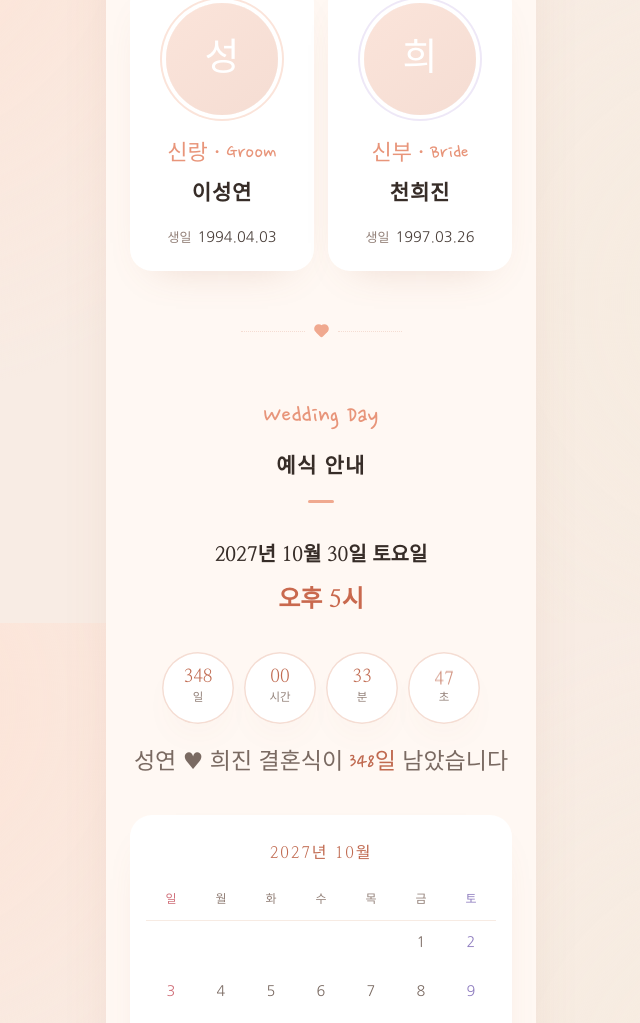
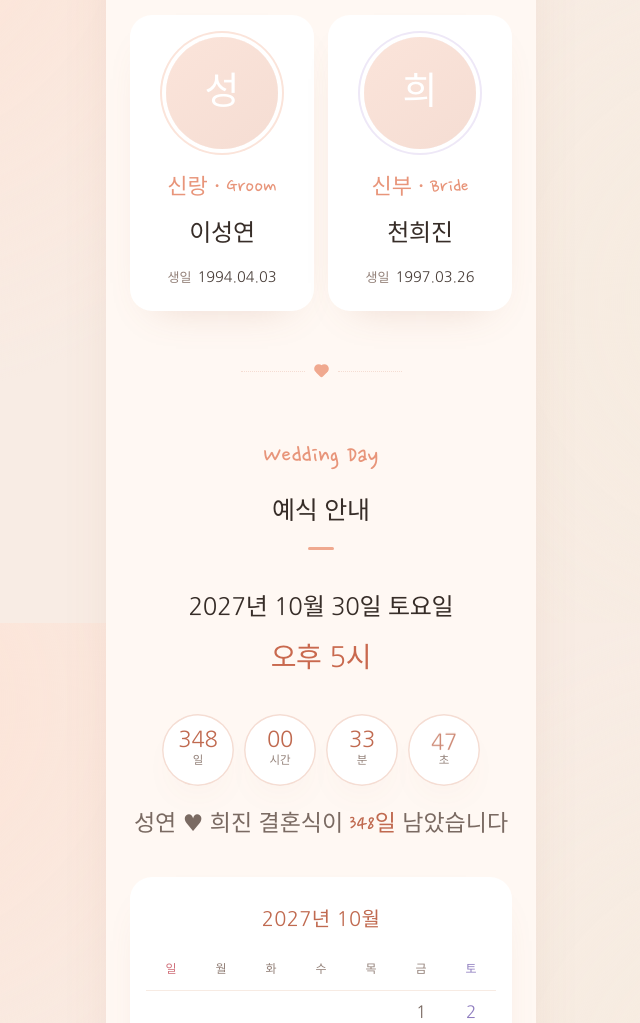
Before and after one commit to rev6unsers/rev6unsers.github.io, a plain HTML site: page index.html in a window 1280 px wide. Shown: the part 1777-2800 px from the top of the page, without its empty margins (319-959 px from the left). Drawn offline with Linux system fonts and the light colour scheme; a web font is replaced by a local one.

Commit message:
제목 글씨체 변경

```diff
--- a/css/main.css
+++ b/css/main.css
@@ -1232,3 +1232,44 @@ footer .share-btn:active { transform: scale(0.97); }
 @media (prefers-reduced-motion: reduce) {
   .dd-cell b.tick { animation: none; }
 }
+
+
+/* 15. 둥근 제목체
+   손글씨(나눔펜) label 아래의 한글 제목, 날짜, 숫자, 이름을 감자꽃체로 부드럽게 맞춘다.
+   인사말 본문만 나눔명조로 남겨 편지 느낌을 준다. */
+
+:root { --round: 'Gamja Flower', 'Nanum Gothic', sans-serif; }
+
+.cover h1,
+.cover-dot-date,
+.label-title,
+.pf-name,
+.family b,
+.when-date,
+.when-time,
+.dd-cell b,
+.cal-title,
+.cal .d,
+.venue-card .vc-name,
+footer .thanks-line + div {
+  font-family: var(--round);
+  font-weight: 400;
+  letter-spacing: -0.01em;
+}
+
+.cover h1 { font-size: 34px; }
+.label-title { font-size: 25px; }
+.pf-name { font-size: 24px; }
+.family b { font-size: 21px; }
+.when-date { font-size: 24px; }
+.when-time { font-size: 28px; }
+.dd-cell b { font-size: 22px; line-height: 1; }
+.cal-title { font-size: 20px; letter-spacing: 0.02em; }
+.cal .d { font-size: 17px; font-weight: 400; }
+.cal td .d.wedding-day { font-weight: 400; }
+.venue-card .vc-name { font-size: 26px; }
+footer .thanks-line + div { font-size: 21px; }
+.cover-dot-date { font-size: 18px; font-weight: 400; letter-spacing: 0.12em; }
+
+/* 인사말은 나눔명조 일반 굵기 */
+.greeting, footer .thanks-line { font-weight: 400; }
--- a/index.html
+++ b/index.html
@@ -26,12 +26,12 @@
 
   <link rel="preconnect" href="https://fonts.googleapis.com" />
   <link rel="preconnect" href="https://fonts.gstatic.com" crossorigin />
-  <!-- 제목은 나눔명조, 본문은 나눔고딕, 짧은 문구는 나눔펜 손글씨 -->
-  <link href="https://fonts.googleapis.com/css2?family=Nanum+Gothic:wght@400;700&family=Nanum+Myeongjo:wght@400;700&family=Nanum+Pen+Script&display=swap" rel="stylesheet" />
+  <!-- 한글 제목과 숫자는 감자꽃체, 인사말은 나눔명조, 본문은 나눔고딕, 영문 장식은 나눔펜 손글씨 -->
+  <link href="https://fonts.googleapis.com/css2?family=Gamja+Flower&family=Nanum+Gothic:wght@400;700&family=Nanum+Myeongjo:wght@400;700&family=Nanum+Pen+Script&display=swap" rel="stylesheet" />
 
   <!-- 크림과 피치 톤의 파스텔 version style.
        동작은 js/main.js가, 날짜와 사진과 profile 같은 내용은 js/config.js가 관리한다. -->
-  <link rel="stylesheet" href="css/main.css?v=1e2123c0" />
+  <link rel="stylesheet" href="css/main.css?v=102152ad" />
 </head>
 
 <body>
@@ -284,9 +284,9 @@
   <button class="lb-next" id="lbNext" type="button" aria-label="다음 사진">›</button>
 </div>
 
-<script src="js/data.js?v=1e2123c0"></script><script src="js/config.js?v=1e2123c0"></script>
-<script src="js/private.js?v=1e2123c0"></script>
-<script src="js/main.js?v=1e2123c0"></script>
+<script src="js/data.js?v=102152ad"></script><script src="js/config.js?v=102152ad"></script>
+<script src="js/private.js?v=102152ad"></script>
+<script src="js/main.js?v=102152ad"></script>
 
 <!-- 신랑과 신부 profile render. main version 전용이며 CONFIG.profile을 쓴다. -->
 <script>
--- a/source/src/css/main.css
+++ b/source/src/css/main.css
@@ -1232,3 +1232,44 @@ footer .share-btn:active { transform: scale(0.97); }
 @media (prefers-reduced-motion: reduce) {
   .dd-cell b.tick { animation: none; }
 }
+
+
+/* 15. 둥근 제목체
+   손글씨(나눔펜) label 아래의 한글 제목, 날짜, 숫자, 이름을 감자꽃체로 부드럽게 맞춘다.
+   인사말 본문만 나눔명조로 남겨 편지 느낌을 준다. */
+
+:root { --round: 'Gamja Flower', 'Nanum Gothic', sans-serif; }
+
+.cover h1,
+.cover-dot-date,
+.label-title,
+.pf-name,
+.family b,
+.when-date,
+.when-time,
+.dd-cell b,
+.cal-title,
+.cal .d,
+.venue-card .vc-name,
+footer .thanks-line + div {
+  font-family: var(--round);
+  font-weight: 400;
+  letter-spacing: -0.01em;
+}
+
+.cover h1 { font-size: 34px; }
+.label-title { font-size: 25px; }
+.pf-name { font-size: 24px; }
+.family b { font-size: 21px; }
+.when-date { font-size: 24px; }
+.when-time { font-size: 28px; }
+.dd-cell b { font-size: 22px; line-height: 1; }
+.cal-title { font-size: 20px; letter-spacing: 0.02em; }
+.cal .d { font-size: 17px; font-weight: 400; }
+.cal td .d.wedding-day { font-weight: 400; }
+.venue-card .vc-name { font-size: 26px; }
+footer .thanks-line + div { font-size: 21px; }
+.cover-dot-date { font-size: 18px; font-weight: 400; letter-spacing: 0.12em; }
+
+/* 인사말은 나눔명조 일반 굵기 */
+.greeting, footer .thanks-line { font-weight: 400; }
```
Also changed, not shown: developer.html (+4 -4 lines), js/data.js (+1 -1 lines), main.html (+6 -6 lines), release.html (+2 -2 lines), source/src/main.html (+2 -2 lines).
